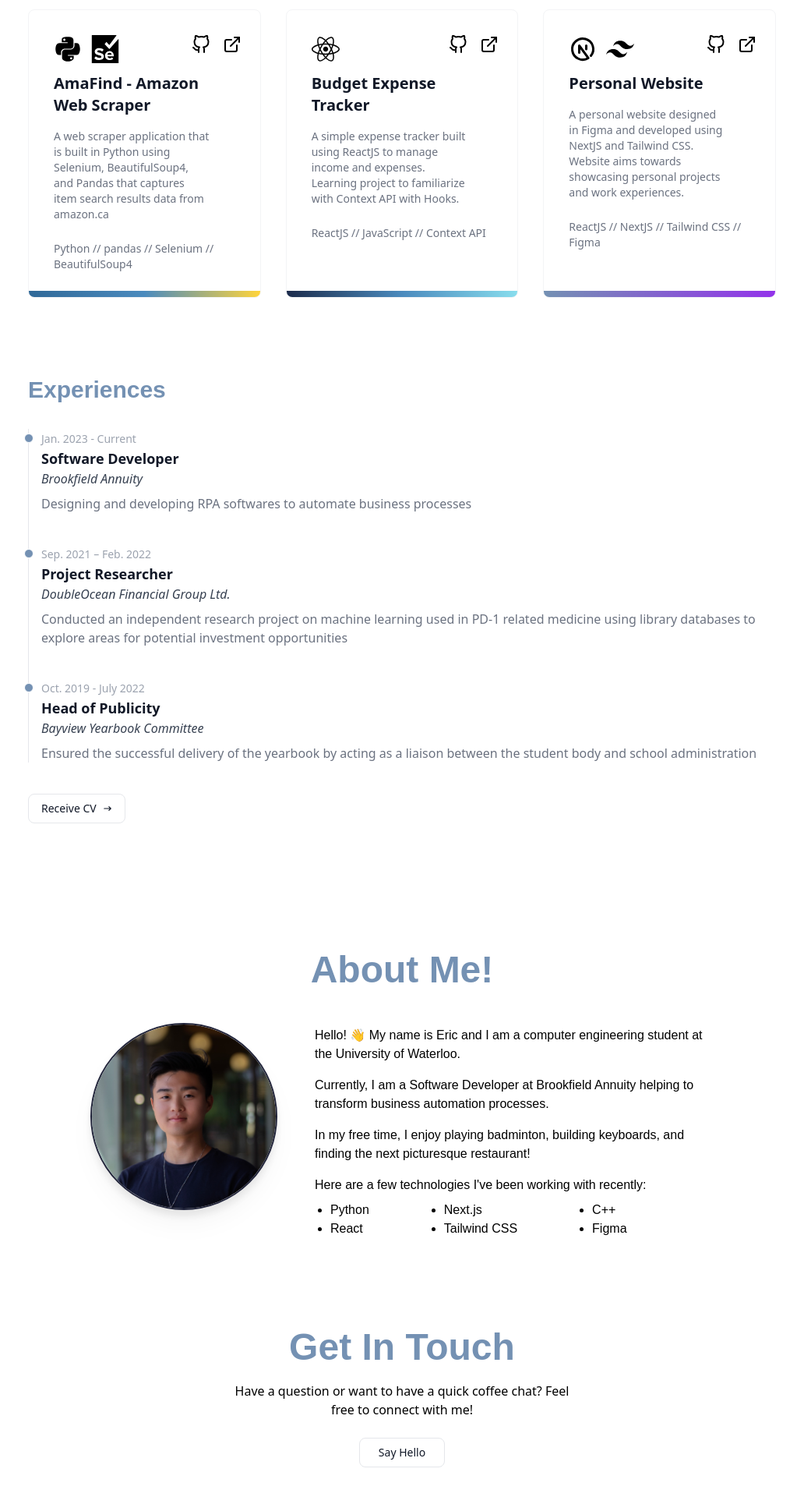
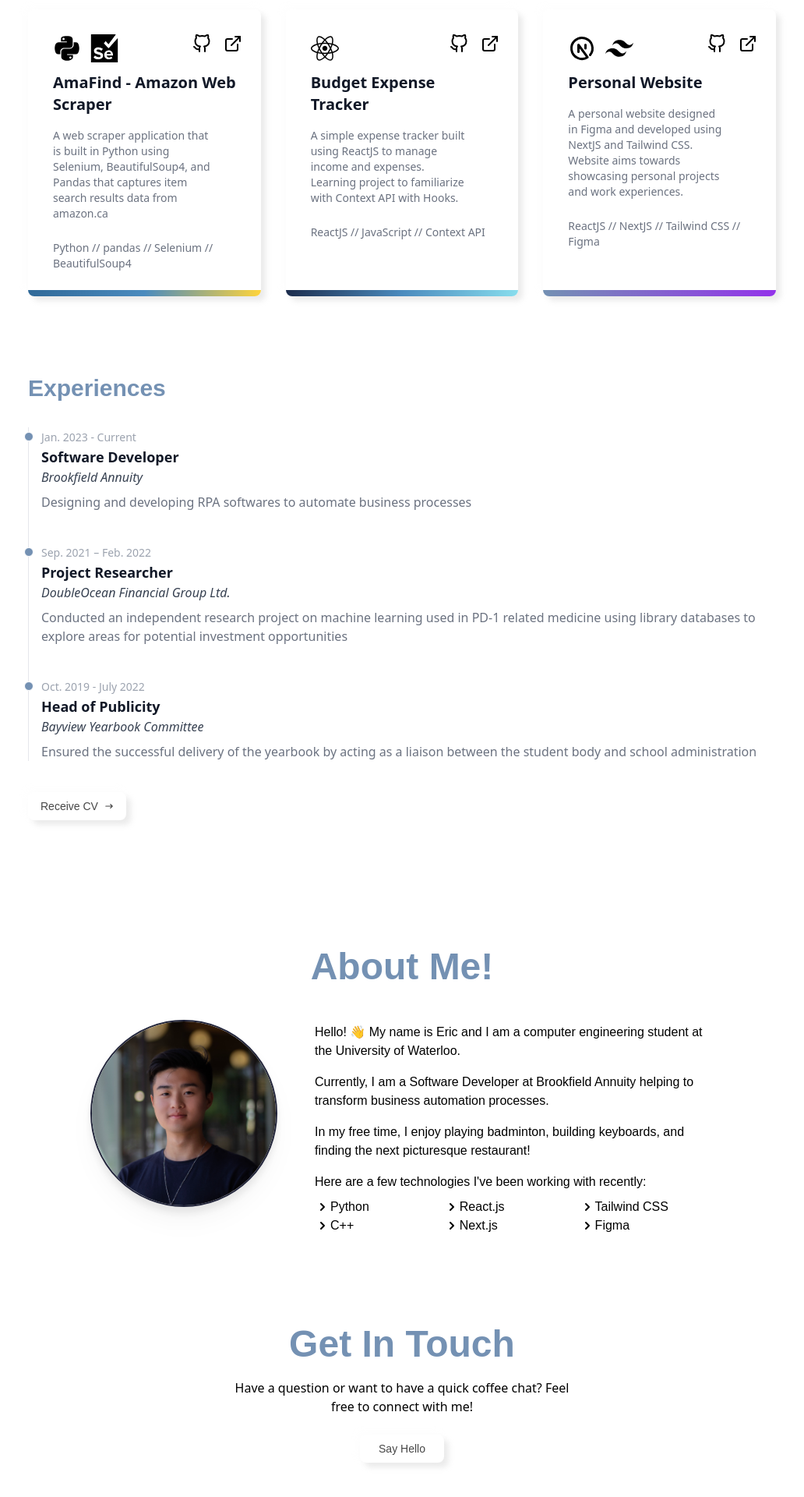
Before and after one commit to ericcxie/personal-website, a Next.js app: page / in a window 1280 px wide. Shown: the part 874-2794 px from the top of the page at 78% size, without its empty margins (124-1156 px from the left). Built offline with nearby package versions, Linux system fonts and the light colour scheme.

Commit message:
Added neumorphism design and updated bullets

```diff
--- a/components/sections/about.js
+++ b/components/sections/about.js
@@ -20,18 +20,24 @@ export default function About() {
               <p className='mx-auto max-w-lg py-2'>Currently, I am a Software Developer at Brookfield Annuity helping to transform business automation processes.</p>
               <p className='mx-auto max-w-lg py-2'>In my free time, I enjoy playing badminton, building keyboards, and finding the next picturesque restaurant!</p>
               <p className='mx-auto max-w-lg py-2'>Here are a few technologies I've been working with recently:</p>
-              <div className="flex flex-row justify-start items-start gap-12 md:gap-24 pl-5">
-                <ul className="list-disc">
-                  <li>Python</li>
-                  <li>React</li>
+              <div className="flex flex-row justify-start items-start gap-10 md:gap-14 lg:gap-24">
+                <ul className="flex flex-col">
+                  <li className="inline-flex items-center"><svg xmlns="http://www.w3.org/2000/svg" class="h-5 w-5" viewBox="0 0 20 20" fill="currentColor"> <path fill-rule="evenodd" d="M7.293 14.707a1 1 0 010-1.414L10.586 10 7.293 6.707a1 1 0 011.414-1.414l4 4a1 1 0 010 1.414l-4 4a1 1 0 01-1.414 0z" clip-rule="evenodd"/></svg>
+                    Python</li>
+                  <li className="inline-flex items-center"><svg xmlns="http://www.w3.org/2000/svg" class="h-5 w-5" viewBox="0 0 20 20" fill="currentColor"> <path fill-rule="evenodd" d="M7.293 14.707a1 1 0 010-1.414L10.586 10 7.293 6.707a1 1 0 011.414-1.414l4 4a1 1 0 010 1.414l-4 4a1 1 0 01-1.414 0z" clip-rule="evenodd"/></svg>
+                    C++</li>
                 </ul>
-                <ul className="list-disc">
-                  <li>Next.js</li>
-                  <li>Tailwind CSS</li>
+                <ul className="flex flex-col">
+                  <li className="inline-flex items-center"><svg xmlns="http://www.w3.org/2000/svg" class="h-5 w-5" viewBox="0 0 20 20" fill="currentColor"> <path fill-rule="evenodd" d="M7.293 14.707a1 1 0 010-1.414L10.586 10 7.293 6.707a1 1 0 011.414-1.414l4 4a1 1 0 010 1.414l-4 4a1 1 0 01-1.414 0z" clip-rule="evenodd"/></svg>
+                    React.js</li>
+                  <li className="inline-flex items-center"><svg xmlns="http://www.w3.org/2000/svg" class="h-5 w-5" viewBox="0 0 20 20" fill="currentColor"> <path fill-rule="evenodd" d="M7.293 14.707a1 1 0 010-1.414L10.586 10 7.293 6.707a1 1 0 011.414-1.414l4 4a1 1 0 010 1.414l-4 4a1 1 0 01-1.414 0z" clip-rule="evenodd"/></svg>
+                    Next.js</li>
                 </ul>
-                <ul className="list-disc">
-                  <li>C++</li>
-                  <li>Figma</li>
+                <ul className="flex flex-col">
+                  <li className="inline-flex items-center"><svg xmlns="http://www.w3.org/2000/svg" class="h-5 w-5" viewBox="0 0 20 20" fill="currentColor"> <path fill-rule="evenodd" d="M7.293 14.707a1 1 0 010-1.414L10.586 10 7.293 6.707a1 1 0 011.414-1.414l4 4a1 1 0 010 1.414l-4 4a1 1 0 01-1.414 0z" clip-rule="evenodd"/></svg>
+                    Tailwind CSS</li>
+                  <li className="inline-flex items-center"><svg xmlns="http://www.w3.org/2000/svg" class="h-5 w-5" viewBox="0 0 20 20" fill="currentColor"> <path fill-rule="evenodd" d="M7.293 14.707a1 1 0 010-1.414L10.586 10 7.293 6.707a1 1 0 011.414-1.414l4 4a1 1 0 010 1.414l-4 4a1 1 0 01-1.414 0z" clip-rule="evenodd"/></svg>
+                    Figma</li>
                 </ul>
               </div>
             </div>
--- a/components/sections/contact.js
+++ b/components/sections/contact.js
@@ -10,8 +10,7 @@ export default function Contact() {
                 <p className="text-black dark:text-gray-200 max-w-md">Have a question or want to have a quick coffee chat? Feel free to connect with me!</p>
                 <div className="relative group mt-6">
                     <div className="hidden dark:inline absolute -inset-0.5 bg-gradient-to-r from-[#8E2DE2] to-[#4A00E0] rounded-lg blur opacity-60 group-hover:opacity-100 transition duration-1000 group-hover:duration-200"></div>
-                    <a href="mailto:ex.ericxie@gmail.com" className="relative hover:shadow-sm py-2 inline-flex items-center px-6 text-sm font-medium text-gray-900 bg-white rounded-lg border border-gray-200 hover:bg-gray-100 focus:z-10 focus:ring-4 focus:outline-none focus:ring-gray-200 focus:text-theme-700 dark:bg-darkmode dark:text-gray-200 dark:border-gray-600 dark:focus:ring-gray-700">
-                        Say Hello </a>
+                    <a href="mailto:ex.ericxie@gmail.com"><button className="py-2 relative rounded-lg px-6 bg-[##e0e0e0] shadow-light-button text-light-font font-poppins text-sm dark:hover:bg-none dark:shadow-none active:shadow-inner transition-shadow ease-in-out duration-100 dark:bg-darkmode dark:text-gray-200">Say Hello</button></a>
                 </div>
             </div>
         </section>
--- a/components/sections/experiences.js
+++ b/components/sections/experiences.js
@@ -50,7 +50,7 @@ export default function Experiences() {
             <div className="relative group mt-6 md:mt-10">
                 <div className="hidden dark:inline absolute -inset-0.5 bg-gradient-to-r from-blue-500 to-purple-600 rounded-lg blur opacity-60 group-hover:opacity-100 transition duration-1000 group-hover:duration-200"></div>
                 <Link href="/resume.pdf">
-                    <button className="relative hover:shadow-sm py-2 inline-flex items-center px-4 text-sm font-medium text-gray-900 bg-white rounded-lg border border-gray-200 hover:bg-gray-100 focus:z-10 focus:ring-4 focus:outline-none focus:ring-gray-200 focus:text-theme-700 dark:bg-darkmode dark:text-gray-100 dark:border-gray-600 dark:focus:ring-gray-700">
+                        <button className="py-2 relative rounded-lg px-4 inline-flex items-center bg-[##e0e0e0] shadow-light-button text-light-font font-poppins text-sm dark:hover:bg-none dark:shadow-none active:shadow-inner transition-shadow ease-in-out duration-100 dark:bg-darkmode dark:text-gray-200">
                         Receive CV <svg className="ml-2 w-3 h-3" fill="currentColor" viewBox="0 0 20 20" xmlns="http://www.w3.org/2000/svg"><path fill-rule="evenodd" d="M12.293 5.293a1 1 0 011.414 0l4 4a1 1 0 010 1.414l-4 4a1 1 0 01-1.414-1.414L14.586 11H3a1 1 0 110-2h11.586l-2.293-2.293a1 1 0 010-1.414z" clip-rule="evenodd"></path></svg></button>
                 </Link>
             </div>
--- a/components/sections/landing.js
+++ b/components/sections/landing.js
@@ -21,9 +21,11 @@ export default function Landing() {
                 <ScrollLink to="projects" spy={true} smooth={true} offset={-20} duration={700}>
                   <div className="relative group">
                     <div className="hidden dark:inline absolute -inset-0.5 bg-gradient-to-r from-blue-500 to-purple-600 rounded-lg blur opacity-60 group-hover:opacity-100 transition duration-1000 group-hover:duration-200"></div>
-                    <button className="relative ont-poppins text-small bg-theme hover:bg-dark dark:bg-[#0d122b] text-white dark:text-gray-100 font-medium py-1.5 px-12 rounded-md pt-2 pb-2">
+                    <button className="relative font-poppins text-small bg-theme hover:bg-dark dark:bg-[#0d122b] text-white dark:text-gray-100 font-medium py-1.5 px-12 rounded-lg pt-2 pb-2">
                       Projects
                     </button>
+
+
                   </div>
                 </ScrollLink>
 
--- a/components/sections/projects.js
+++ b/components/sections/projects.js
@@ -14,7 +14,7 @@ export default function Projects() {
             <div class="mt-3 grid grid-cols-1 gap-8 md:grid-cols-2 lg:grid-cols-3">
                 <div className="relative group">
                     <div className="hidden dark:inline absolute -inset-0.5 bg-gradient-to-r from-[#4B8BBE] to-[#FFD43B] rounded-lg blur opacity-75 group-hover:opacity-100 transition duration-1000 group-hover:duration-200 delay-100 hover:-translate-y-1"></div>
-                    <a className="dark:bg-darkmode min-h-full relative block overflow-hidden rounded-lg border border-gray-100 hover:border-b-0 dark:border-none p-8 hover:shadow-lg transition ease-in-out delay-100 hover:-translate-y-1 dark:text-white">
+                    <a className="dark:bg-darkmode min-h-full relative block overflow-hidden rounded-lg shadow-light-button dark:shadow-none active:shadow-inner hover:border-b-0 p-8 hover:shadow-lg transition ease-in-out delay-100 hover:-translate-y-1 dark:text-white">
                         <div className='flex gap-3'>
                             <FaPython className='text-4xl mb-3'/>
                             <SiSelenium className='text-4xl mb-3'/>
@@ -52,7 +52,7 @@ export default function Projects() {
                 {/* second card */}
                 <div className="relative group">
                     <div className="hidden dark:inline absolute -inset-0.5 bg-gradient-to-r from-[#4B8BBE] to-[#88dded] rounded-lg blur opacity-75 group-hover:opacity-100 transition duration-1000 group-hover:duration-200 delay-100 hover:-translate-y-1"></div>
-                    <a className="dark:bg-darkmode min-h-full relative block overflow-hidden rounded-lg border border-gray-100 hover:border-b-0 dark:border-none p-8 hover:shadow-lg transition ease-in-out delay-100 hover:-translate-y-1 dark:text-white">
+                    <a className="dark:bg-darkmode min-h-full relative block overflow-hidden rounded-lg shadow-light-button dark:shadow-none active:shadow-inner hover:border-b-0 p-8 hover:shadow-lg transition ease-in-out delay-100 hover:-translate-y-1 dark:text-white">
                         <FaReact className='text-4xl mb-3'/>
                         <div className='text-2xl'>
                             <a href='https://budget-expense-tracker-react.netlify.app/' className="absolute right-6 top-8 hover:drop-shadow-xl transition ease-in-out delay-100 hover:-translate-y-1">
@@ -86,7 +86,7 @@ export default function Projects() {
                 {/* third card */}
                 <div className="relative group">
                     <div className="hidden dark:inline absolute -inset-0.5 bg-gradient-to-r from-theme to-purple-600 rounded-lg blur opacity-75 group-hover:opacity-100 transition duration-1000 group-hover:duration-200 delay-100 hover:-translate-y-1"></div>
-                    <a className="relative dark:bg-darkmode min-h-full block overflow-hidden rounded-lg border border-gray-100 hover:border-b-0 hover:shadow-lg dark:border-none p-8 transition ease-in-out delay-100 hover:-translate-y-1 dark:text-white">
+                    <a className="dark:bg-darkmode min-h-full relative block overflow-hidden rounded-lg shadow-light-button dark:shadow-none active:shadow-inner hover:border-b-0 p-8 hover:shadow-lg transition ease-in-out delay-100 hover:-translate-y-1 dark:text-white">
                         <div className='flex gap-3'>
                             <TbBrandNextjs className='text-4xl mb-3'/>
                             <SiTailwindcss className='text-4xl mb-3'/>
--- a/tailwind.config.js
+++ b/tailwind.config.js
@@ -16,8 +16,34 @@ module.exports = {
                      theme: '#7491B3',
                      dark: '#5c748f',
                      darkmode: '#060813',
-              }
+                     "light-theme-gray": "#bfbfbf",
+                     "light-button-gray": "#bfbfbf",
+                     "light-font": "#474747"
+              },
+
+              borderRadius: {
+                     card: "10px"
+                 },
+
+              boxShadow: {
+                     "light-card":
+                         "12px 12px 16px 0 rgba(255, 255, 255, 0.3), -8px -8px 12px 0 rgba(0, 0, 0, .25)",
+                     "light-button":
+                         "6px 6px 7px 0 rgba(190, 190, 190, 0.3), -4px -4px 6px 0 rgba(250, 250, 250, .25)"
+                 },
+
+              height: {
+                     card: "300px",
+                     button: "40px"
+                 },
+
+              width: {
+                     card: "250px",
+                     button: "100px"
+                 }
          },
        },
+
+
   plugins: [],
 }
```
